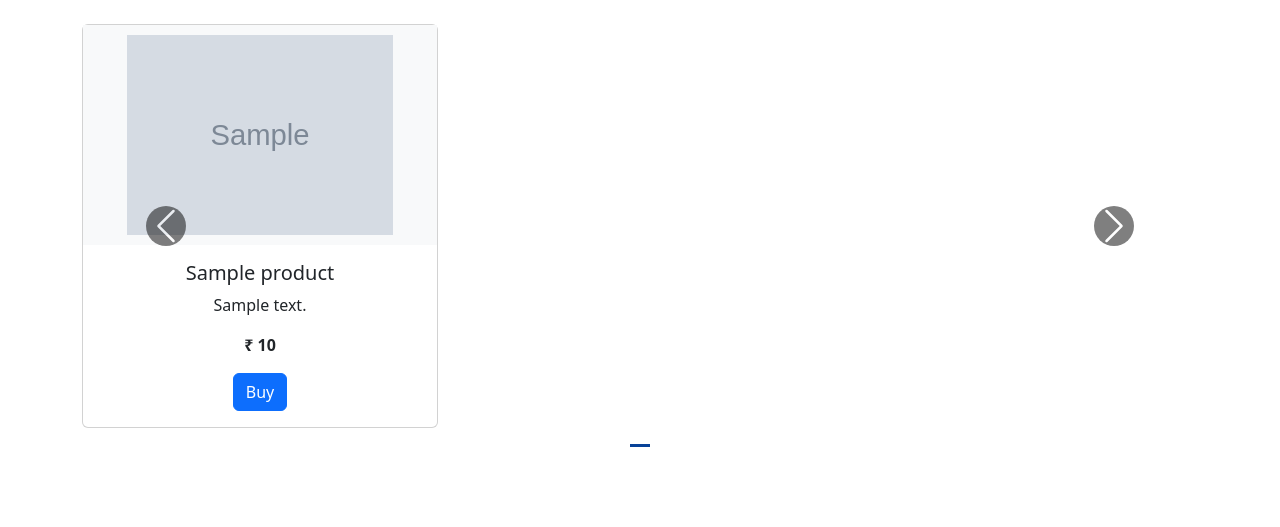
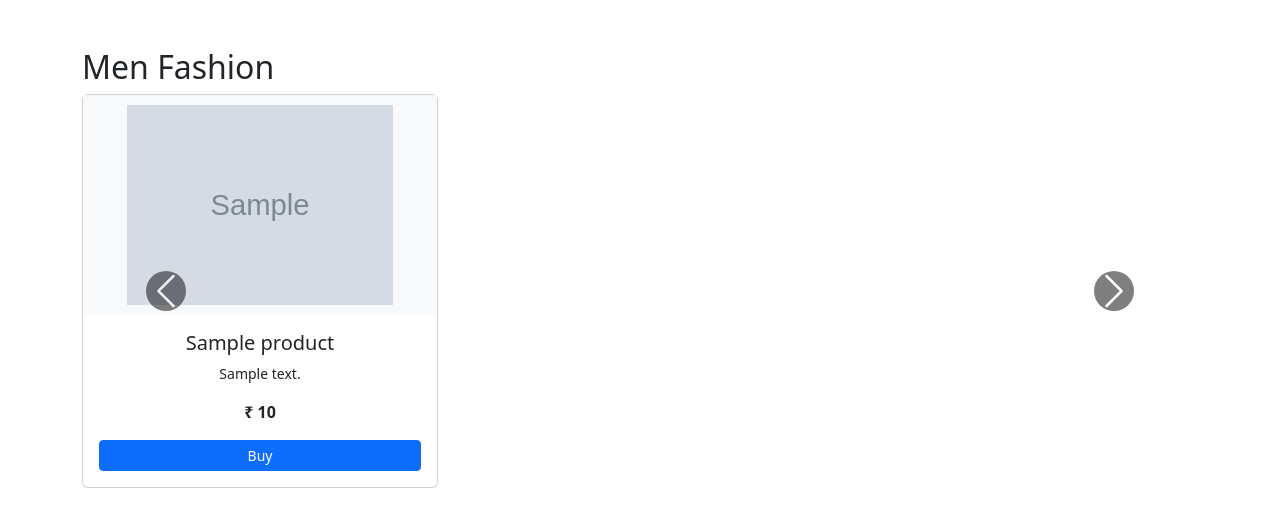
Before and after one commit to sujal1017/ecmoweb, a Django app: template shop/templates/shop/index.html in a window 1280 px wide. Shown: the part 56-583 px from the top of the page. Run offline with Django 5.2, Linux system fonts and the light colour scheme; the template is opened without the code that fills it: most values are stand-ins (such as "Sample title", 1, 10 or a date in 2020); grey boxes marked "Sample" are stand-in pictures.

Commit message:
Added an extra carousel

```diff
--- a/shop/templates/shop/index.html
+++ b/shop/templates/shop/index.html
@@ -7,7 +7,19 @@
 
 <div class="container my-4">
 
-  <div id="demo" class="carousel slide" data-bs-ride="carousel">
+  {% for chunks in allprods %}
+
+    <h2 class="mt-5">
+      {% if forloop.counter == 1 %}
+        Men Fashion
+      {% else %}
+        New Arrivals
+      {% endif %}
+    </h2>
+
+    <div id="demo{{ forloop.counter }}"
+         class="carousel slide"
+         data-bs-ride="carousel">
 
       <div class="carousel-inner">
 
@@ -27,11 +39,11 @@
                   {% endif %}
                 </div>
 
-              <div class="card-body">
-                <h5>{{ product.product_name }}</h5>
-                <p>{{ product.desc }}</p>
-                <p><strong>₹ {{ product.price }}</strong></p>
-                <a class="btn btn-primary">Buy</a>
+                <div class="card-body d-flex flex-column">
+                  <h5 class="card-title">{{ product.product_name }}</h5>
+                  <p class="card-text small">{{ product.desc }}</p>
+                  <p class="fw-bold mt-auto">₹ {{ product.price }}</p>
+                  <a class="btn btn-primary btn-sm">Buy</a>
                 </div>
 
               </div>
@@ -44,37 +56,24 @@
 
       </div>
 
-    <!-- LEFT ARROW -->
       <button class="carousel-control-prev"
               type="button"
-            data-bs-target="#demo"
+              data-bs-target="#demo{{ forloop.counter }}"
               data-bs-slide="prev">
         <span class="carousel-control-prev-icon"></span>
       </button>
 
-    <!-- RIGHT ARROW -->
       <button class="carousel-control-next"
               type="button"
-            data-bs-target="#demo"
+              data-bs-target="#demo{{ forloop.counter }}"
               data-bs-slide="next">
         <span class="carousel-control-next-icon"></span>
       </button>
 
     </div>
 
-  <!-- CUSTOM DASH INDICATORS BELOW -->
-  <div class="custom-indicators mt-3">
-
-    {% for chunk in chunks %}
-    <button type="button"
-            data-bs-target="#demo"
-            data-bs-slide-to="{{ forloop.counter0 }}"
-            class="dash-indicator {% if forloop.first %}active{% endif %}">
-    </button>
   {% endfor %}
 
 </div>
 
-</div>
-
 {% endblock %}
```
Lines whose indentation alone changed are shown as unchanged.
